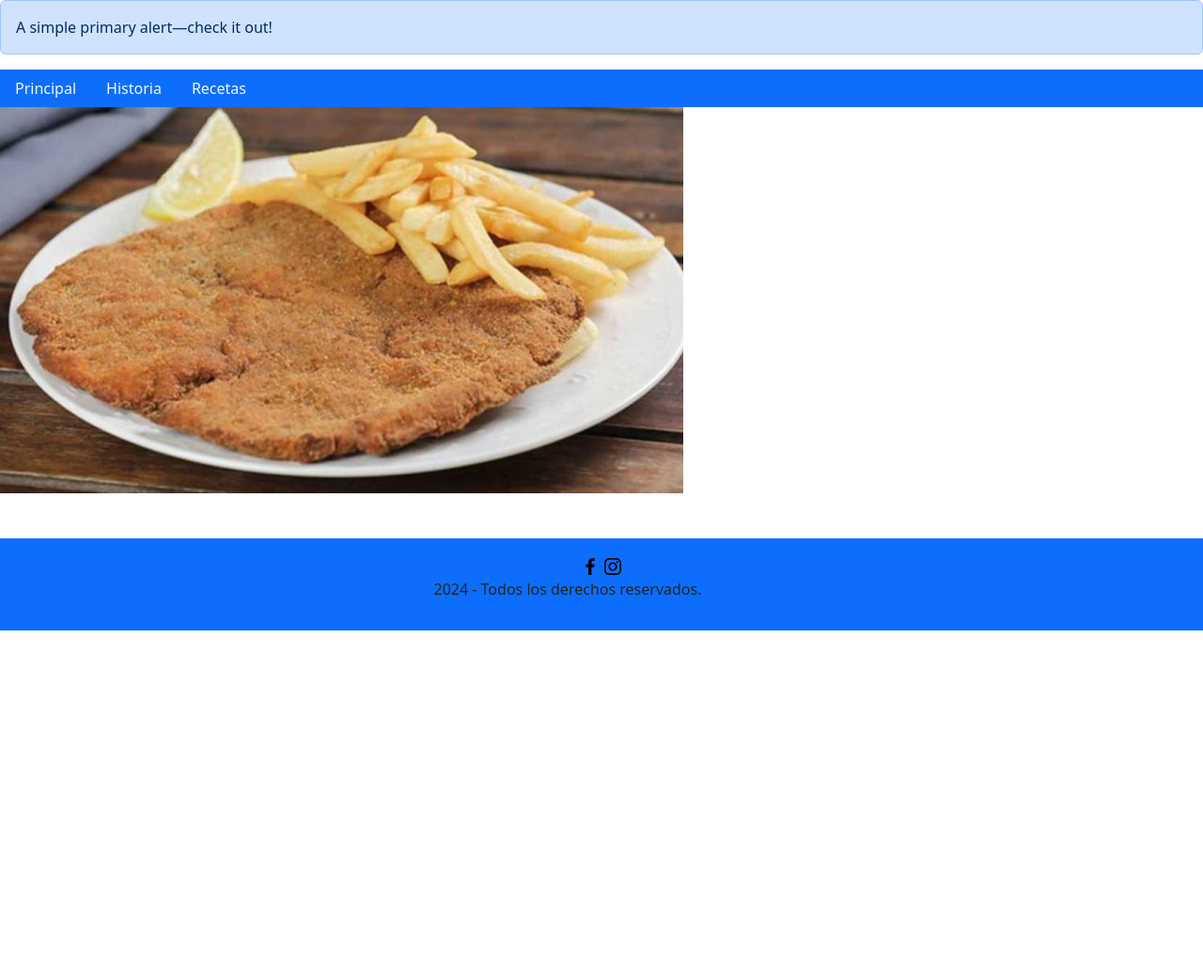
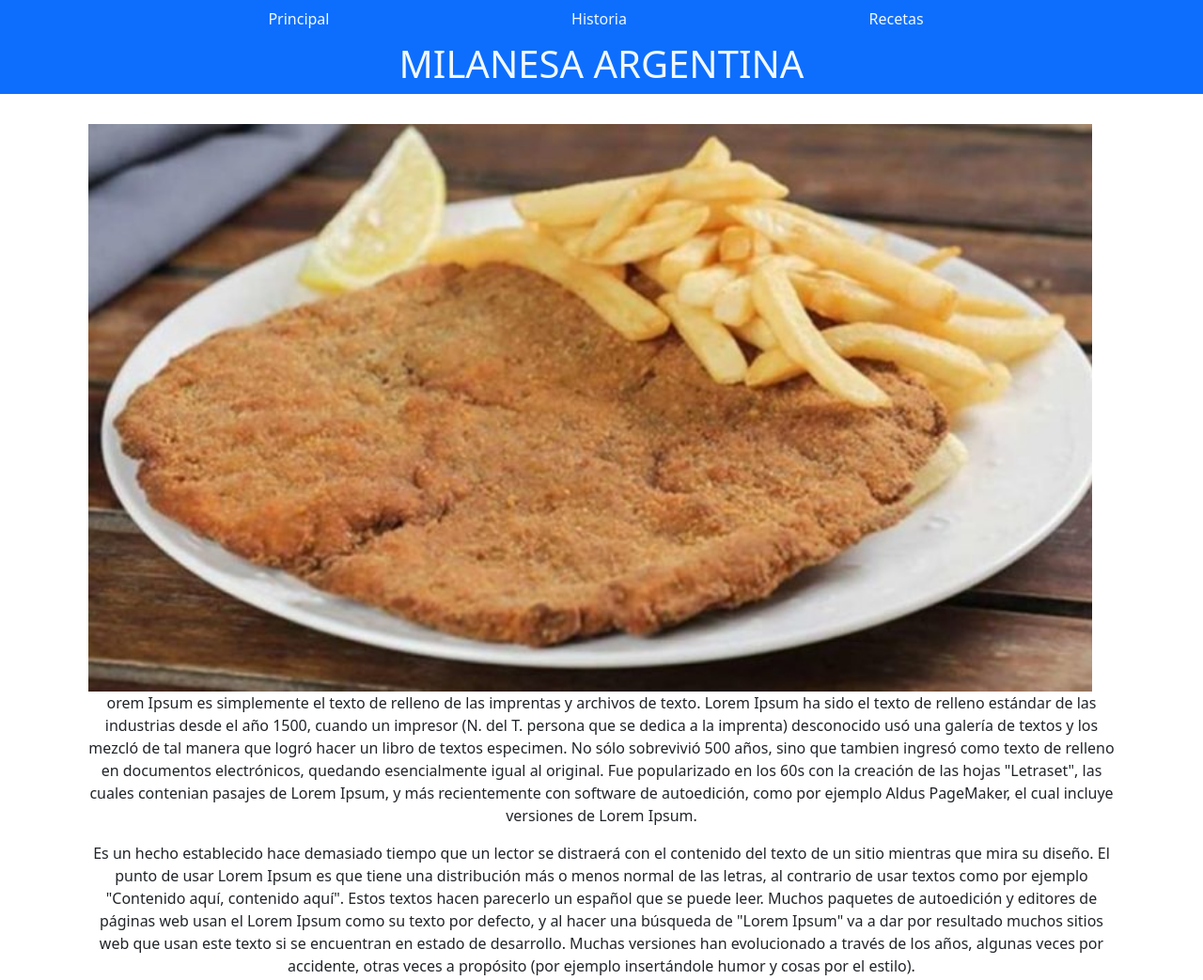
Before and after one commit to Nedro94/mi_repositorio, a plain HTML site: page index.html in a window 1280 px wide. Shown: the top 1043 px of the page at 94% size. Before the commit the page ends 800 px from the top, so only its background shows below. Drawn offline with nearby package versions, Linux system fonts and the light colour scheme.

Commit message:
avances pagina principal y desarrollo css

```diff
--- a/css/style.css
+++ b/css/style.css
@@ -1,3 +1,28 @@
 .nav-link {
     color: aliceblue;
 }
+
+.bg-primary{
+    height: 100%;
+}
+
+.titulo{
+    margin-bottom: 2rem;
+}
+
+.nav-item{
+    padding-right: 10%;
+    padding-left: 10%;
+}
+.h1{
+    color: aliceblue;
+}
+.imagen{
+    height: 80%;
+    padding: 10%;
+}
+
+.text{
+    text-align: center;
+    height: 30%;
+}
--- a/index.html
+++ b/index.html
@@ -9,12 +9,10 @@
     <link rel="stylesheet" href="css/style.css">
 </head>
 <body>
-    <div class="alert alert-primary" role="alert">
-        A simple primary alert—check it out!
-    </div>
     <!-- NAVEGACIÓN -->
-    <ul class="bg-primary nav">
-        <li class="nav-item">
+    <div class="bg-primary  d-flex ">
+        <ul class="container-lg bg-primary nav justify-content-center">
+            <li class="nav-item ">
                 <a class="nav-link active" aria-current="page" href="#">Principal</a>
             </li>
             <li class="nav-item">
@@ -24,15 +22,29 @@
                 <a class="nav-link" href="#">Recetas</a>
             </li>
         </ul>
+    </div>
+    <div class="bg-primary titulo d-flex">
+        <div class="container d-flex align-items-center justify-content-center mt-1">
+                <h1 class="h1">
+                    MILANESA ARGENTINA
+                </h1>
+        </div>
 
+    </div>
 
+<!-- Principal -->
     <section>
-        <div>
-            <div>
-                <img src="img/mila.jpg" alt="foto-mila">
+        <div class="container">
+            <div class="container d-flex row">
+                <img class="align-items-center justify-content-center" src="img/mila.jpg" alt="foto-mila">
             </div>
-            <div>
-
+            <div class="container  flex-column">
+                <p class="text">
+                    orem Ipsum es simplemente el texto de relleno de las imprentas y archivos de texto. Lorem Ipsum ha sido el texto de relleno estándar de las industrias desde el año 1500, cuando un impresor (N. del T. persona que se dedica a la imprenta) desconocido usó una galería de textos y los mezcló de tal manera que logró hacer un libro de textos especimen. No sólo sobrevivió 500 años, sino que tambien ingresó como texto de relleno en documentos electrónicos, quedando esencialmente igual al original. Fue popularizado en los 60s con la creación de las hojas "Letraset", las cuales contenian pasajes de Lorem Ipsum, y más recientemente con software de autoedición, como por ejemplo Aldus PageMaker, el cual incluye versiones de Lorem Ipsum.
+                </p>
+                <p class="text">
+                    Es un hecho establecido hace demasiado tiempo que un lector se distraerá con el contenido del texto de un sitio mientras que mira su diseño. El punto de usar Lorem Ipsum es que tiene una distribución más o menos normal de las letras, al contrario de usar textos como por ejemplo "Contenido aquí, contenido aquí". Estos textos hacen parecerlo un español que se puede leer. Muchos paquetes de autoedición y editores de páginas web usan el Lorem Ipsum como su texto por defecto, y al hacer una búsqueda de "Lorem Ipsum" va a dar por resultado muchos sitios web que usan este texto si se encuentran en estado de desarrollo. Muchas versiones han evolucionado a través de los años, algunas veces por accidente, otras veces a propósito (por ejemplo insertándole humor y cosas por el estilo).
+                </p>
             </div>
         </div>
     </section>
```
Lines whose indentation alone changed are shown as unchanged.
